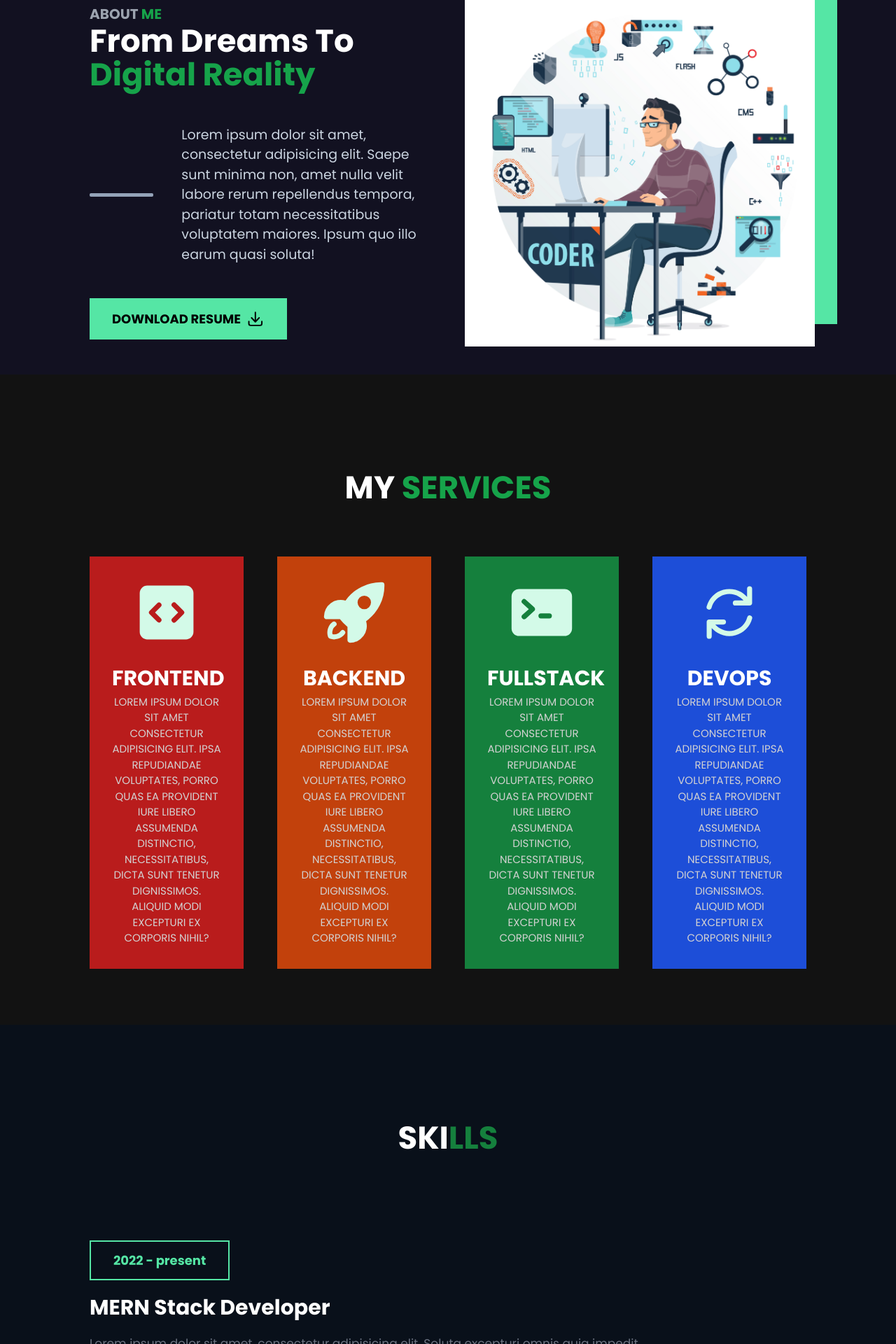
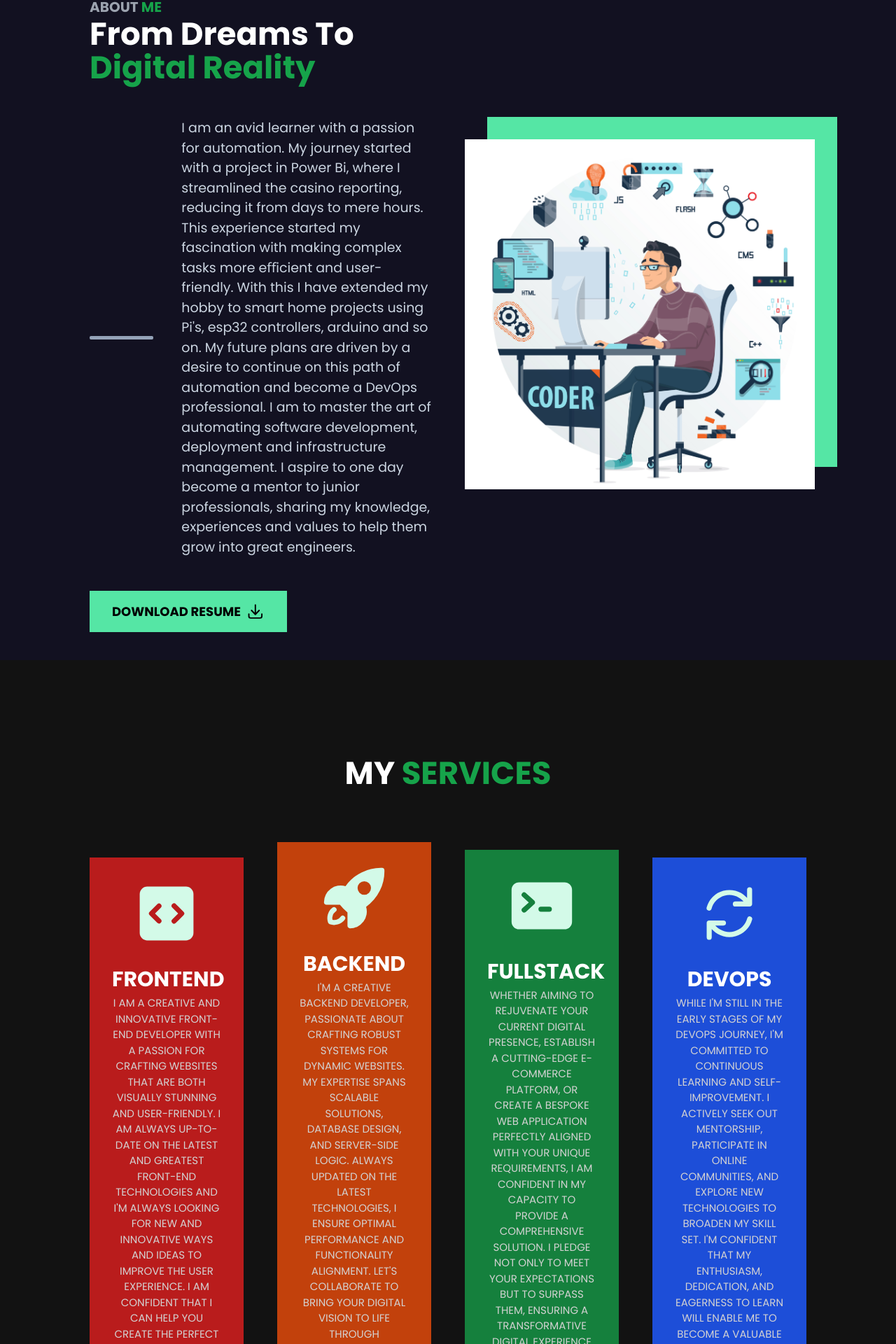
Before and after one commit to Rzvone/nextportfolio, a Next.js app: page / in a window 1280 px wide. Shown: the part 973-2893 px from the top of the page at 70% size. Built offline with nearby package versions, Linux system fonts and the light colour scheme.

Commit message:
fixed some sizes and added description to skills

```diff
--- a/components/About.tsx
+++ b/components/About.tsx
@@ -25,9 +25,23 @@ const About = () => {
                 <div className='mb-[3rem] flex items-center md:space-x-10'>
                   <span className='w-[100px] hidden md:block h-[5px] bg-slate-400 rounded-sm'></span>
                   <p className='text-[19px] text-slate-300 w-[80%]'>
-                    Lorem ipsum dolor sit amet, consectetur adipisicing elit.
-                    Saepe sunt minima non, amet nulla velit labore rerum repellendus tempora,
-                    pariatur totam necessitatibus voluptatem maiores. Ipsum quo illo earum quasi soluta!
+                    I am an avid learner with a passion for
+                    automation. My journey started with a project in
+                    Power Bi, where I streamlined the casino
+                    reporting, reducing it from days to mere hours.
+                    This experience started my fascination with
+                    making complex tasks more eﬀicient and user-
+                    friendly. With this I have extended my hobby to
+                    smart home projects using Pi's, esp32 controllers,
+                    arduino and so on. My future plans are driven by a
+                    desire to continue on this path of automation and
+                    become a DevOps professional. I am to master the
+                    art of automating software development,
+                    deployment and infrastructure management. I
+                    aspire to one day become a mentor to junior
+                    professionals, sharing my knowledge, experiences
+                    and values to help them grow into great
+                    engineers.
                   </p>
                 </div>
                 <button
--- a/components/Services.tsx
+++ b/components/Services.tsx
@@ -13,9 +13,9 @@ const Services = () => {
               />
               <h1 className='text-[20xp] md:text-[30px] mt-[1.5rem] mb-[1.5]'>Frontend</h1>
               <p className='text-[15px] text-[#d3d2d2] font-normal'>
-                Lorem ipsum dolor sit amet consectetur adipisicing elit.
-                Ipsa repudiandae voluptates, porro quas ea provident iure libero assumenda distinctio,
-                necessitatibus, dicta sunt tenetur dignissimos. Aliquid modi excepturi ex corporis nihil?
+                I am a creative and innovative front-end developer with a passion for crafting websites that are both visually stunning and user-friendly.
+                I am always up-to-date on the latest and greatest front-end technologies and I&apos;m always looking for new and
+                innovative ways and ideas to improve the user experience. I am confident that I can help you create the perfect website for your business.
               </p>
             </div>
           </div>
@@ -26,9 +26,10 @@ const Services = () => {
               />
               <h1 className='text-[20xp] md:text-[30px] mt-[1.5rem] mb-[1.5]'>Backend</h1>
               <p className='text-[15px] text-[#d3d2d2] font-normal'>
-                Lorem ipsum dolor sit amet consectetur adipisicing elit.
-                Ipsa repudiandae voluptates, porro quas ea provident iure libero assumenda distinctio,
-                necessitatibus, dicta sunt tenetur dignissimos. Aliquid modi excepturi ex corporis nihil?
+                I&apos;m a creative backend developer, passionate about crafting robust systems for dynamic websites.
+                My expertise spans scalable solutions, database design, and server-side logic. Always updated on the latest technologies,
+                I ensure optimal performance and functionality alignment. Let&apos;s collaborate to bring your digital vision to life
+                through innovative backend development.
               </p>
             </div>
           </div>
@@ -39,9 +40,10 @@ const Services = () => {
               />
               <h1 className='text-[20xp] md:text-[30px] mt-[1.5rem] mb-[1.5]'>FullStack</h1>
               <p className='text-[15px] text-[#d3d2d2] font-normal'>
-                Lorem ipsum dolor sit amet consectetur adipisicing elit.
-                Ipsa repudiandae voluptates, porro quas ea provident iure libero assumenda distinctio,
-                necessitatibus, dicta sunt tenetur dignissimos. Aliquid modi excepturi ex corporis nihil?
+                Whether aiming to rejuvenate your current digital presence, establish a cutting-edge e-commerce platform,
+                or create a bespoke web application perfectly aligned with your unique requirements, I am confident in my capacity to
+                provide a comprehensive solution. I pledge not only to meet your expectations but to surpass them, ensuring a
+                transformative digital experience tailored precisely to your needs.
               </p>
             </div>
           </div>
@@ -52,9 +54,9 @@ const Services = () => {
               />
               <h1 className='text-[20xp] md:text-[30px] mt-[1.5rem] mb-[1.5]'>DevOps</h1>
               <p className='text-[15px] text-[#d3d2d2] font-normal'>
-                Lorem ipsum dolor sit amet consectetur adipisicing elit.
-                Ipsa repudiandae voluptates, porro quas ea provident iure libero assumenda distinctio,
-                necessitatibus, dicta sunt tenetur dignissimos. Aliquid modi excepturi ex corporis nihil?
+                While I&apos;m still in the early stages of my DevOps journey, I&apos;m committed to continuous learning and self-improvement. I actively seek out mentorship,
+                participate in online communities, and explore new technologies to broaden my skill set. I&apos;m confident that my enthusiasm, dedication, and eagerness to
+                learn will enable me to become a valuable asset in any DevOps team.
               </p>
             </div>
           </div>
--- a/components/Skills.tsx
+++ b/components/Skills.tsx
@@ -42,7 +42,11 @@ const Skills = () => {
                     level: '70%'
                 }
 
-            ]
+            ],
+            description: `As an aspiring Junior MERN Stack Developer, I'm enthusiastic about leveraging MongoDB, Express.js, React,
+            and Node.js to craft dynamic web applications. Eager to learn and contribute, I bring a passion for creating responsive
+            and scalable solutions. Excited about the opportunity to grow and collaborate, I'm ready to embark on projects that enhance
+            my skills and contribute positively to your team.`
         },
         {
             title: 'Java Developer',
@@ -64,7 +68,11 @@ const Skills = () => {
                     skill: 'spring security',
                     level: '60%'
                 }
-            ]
+            ],
+            description: `As a Junior Java Developer with a focus on the Spring Framework, I am eager to contribute my skills to your
+            projects. Proficient in Java and experienced in developing with Spring, I am enthusiastic about crafting efficient and
+            robust solutions. With a commitment to learning and adapting, I am ready to collaborate on building sophisticated applications
+            that meet your requirements and advance my expertise.`
         },
         {
             title: 'DevOps',
@@ -83,7 +91,11 @@ const Skills = () => {
                     level: '65%'
                 },
 
-            ]
+            ],
+            description: `As a DevOps enthusiast and learner, I am passionate about optimizing software development processes and enhancing
+            collaboration between teams. Eager to acquire skills in automation, CI/CD, and infrastructure as code, I am committed to
+            streamlining workflows and ensuring efficient, reliable deployments. Excited about the continuous learning journey, I am
+            ready to contribute to creating a more seamless and productive development environment through my evolving DevOps expertise.`
         }
     ]
 
@@ -94,7 +106,7 @@ const Skills = () => {
         <div className='w-[80%] mx-auto pt-[4rem] md:pt-[8rem] grid grid-cols-1 gap-[2rem] items-center'>
                {skillsData.map((item, index) => (
                     <div key={index}>
-                        <SkillsItem title={item.title} year={item.year} />
+                        <SkillsItem title={item.title} year={item.year} description={item.description}/>
                             {item.skills.map((skill, skillIndex) => (
                                 <SkillLang
                                     key={skillIndex}
--- a/components/SkillsItem.tsx
+++ b/components/SkillsItem.tsx
@@ -3,9 +3,10 @@ import React from 'react';
 interface Props {
   title: string;
   year: string;
+  description: string;
 }
 
-const SkillsItem = ({ title, year }: Props) => {
+const SkillsItem = ({ title, year, description }: Props) => {
   return (
     <div className='mb-[4rem] md:mb-[8rem]'>
       <span className='px-[2rem] text-[#55e6a5] py-[0.9rem] font-bold text-[18px] border-[2px] border-[#55e6a5]'>
@@ -15,10 +16,7 @@ const SkillsItem = ({ title, year }: Props) => {
         {title}
       </h1>
       <p className='text-gray-500 font-normal w-[80%] text-[17px]'>
-        Lorem ipsum dolor sit amet, consectetur adipisicing elit.
-        Soluta excepturi omnis quia impedit repellendus accusantium,
-        fugit voluptatum quos deleniti unde voluptates molestiae eum aut
-        quae veniam animi iusto et dicta!
+        {description}
       </p>
     </div>
   );
```
